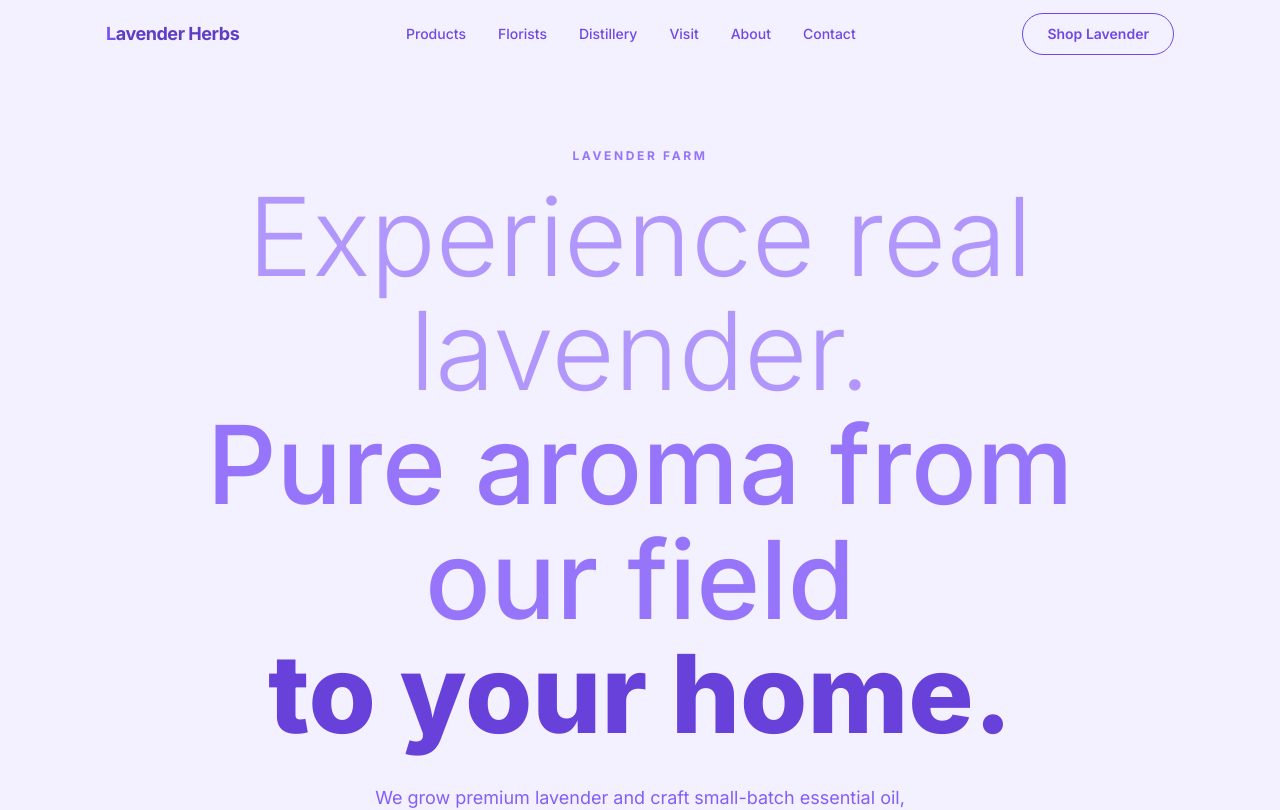
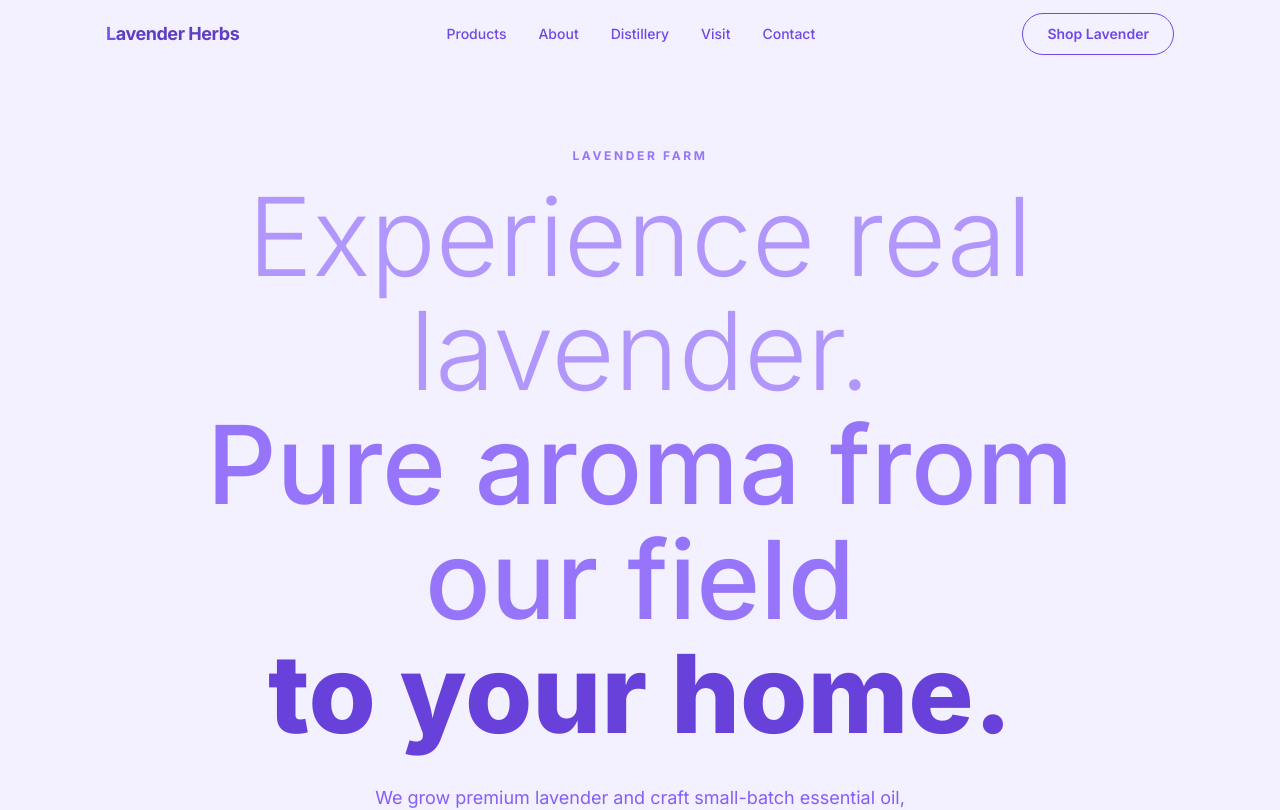
Before and after one commit to Kotkoa/lavender-herbs, a Next.js app in the folder website/: page / in a window 1280 px wide. Shown: the top 810 px of the page. Built offline with nearby package versions, Linux system fonts and the light colour scheme.

Commit message:
refactor: add section IDs for improved navigation and accessibility

```diff
--- a/website/components/landing/AboutSection.tsx
+++ b/website/components/landing/AboutSection.tsx
@@ -52,7 +52,7 @@ export default function AboutSection() {
   }, [])
 
   return (
-    <section className="bg-tone-300 py-20">
+    <section id="about" className="bg-tone-300 py-20">
       <div
         ref={ref}
         className="container-mx"
--- a/website/components/landing/AgrotourismSection.tsx
+++ b/website/components/landing/AgrotourismSection.tsx
@@ -51,7 +51,7 @@ export default function AgrotourismSection() {
   }, [])
 
   return (
-    <section className="bg-[linear-gradient(180deg,var(--tone-600)_0%,var(--tone-700)_100%)] py-20 overflow-hidden">
+    <section id="visit" className="bg-[linear-gradient(180deg,var(--tone-600)_0%,var(--tone-700)_100%)] py-20 overflow-hidden">
       <div ref={ref} className="container-mx">
         <div className="grid grid-cols-1 md:grid-cols-2 gap-16 items-stretch">
           <div>
--- a/website/components/landing/CTASection.tsx
+++ b/website/components/landing/CTASection.tsx
@@ -2,7 +2,7 @@
 
 export default function CTASection() {
   return (
-    <section className="bg-tone-900 py-24 relative overflow-hidden">
+    <section id="contact" className="bg-tone-900 py-24 relative overflow-hidden">
       {[900, 650, 400].map((size, i) => (
         <div
           key={size}
--- a/website/components/landing/ProcessSection.tsx
+++ b/website/components/landing/ProcessSection.tsx
@@ -117,7 +117,7 @@ function ProcessStep({
 
 export default function ProcessSection() {
   return (
-    <section className="bg-[linear-gradient(180deg,var(--tone-200)_0%,var(--tone-500)_100%)] py-20">
+    <section id="process" className="bg-[linear-gradient(180deg,var(--tone-200)_0%,var(--tone-500)_100%)] py-20">
       <div className="container-mx">
         <SectionLabel light>How we grow and craft it</SectionLabel>
         <h2 className="mb-8 text-section text-tone-900">
--- a/website/components/landing/ProductsSection.tsx
+++ b/website/components/landing/ProductsSection.tsx
@@ -53,7 +53,7 @@ export default function ProductsSection() {
   }, [])
 
   return (
-    <section className="bg-[linear-gradient(180deg,var(--tone-100)_0%,var(--tone-200)_100%)] py-20">
+    <section id="products" className="bg-[linear-gradient(180deg,var(--tone-100)_0%,var(--tone-200)_100%)] py-20">
       <div className="container-mx">
         <SectionLabel>Our Products</SectionLabel>
         <h2 className="mb-4 text-section text-tone-900 max-w-135">
--- a/website/components/ui/Nav.tsx
+++ b/website/components/ui/Nav.tsx
@@ -5,12 +5,11 @@ import Link from 'next/link'
 import Button from './Button'
 
 const links = [
-  { href: '/products', label: 'Products' },
-  { href: '/florists', label: 'Florists' },
-  { href: '/distillery', label: 'Distillery' },
-  { href: '/visit', label: 'Visit' },
-  { href: '/about', label: 'About' },
-  { href: '/contact', label: 'Contact' },
+  { href: '/#products', label: 'Products' },
+  { href: '/#about', label: 'About' },
+  { href: '/#process', label: 'Distillery' },
+  { href: '/#visit', label: 'Visit' },
+  { href: '/#contact', label: 'Contact' },
 ]
 
 export default function Nav() {
@@ -50,7 +49,7 @@ export default function Nav() {
           ))}
         </nav>
 
-        <Button variant="pill-outline" href="/products">
+        <Button variant="pill-outline" href="/#products">
           Shop Lavender
         </Button>
       </div>
```
